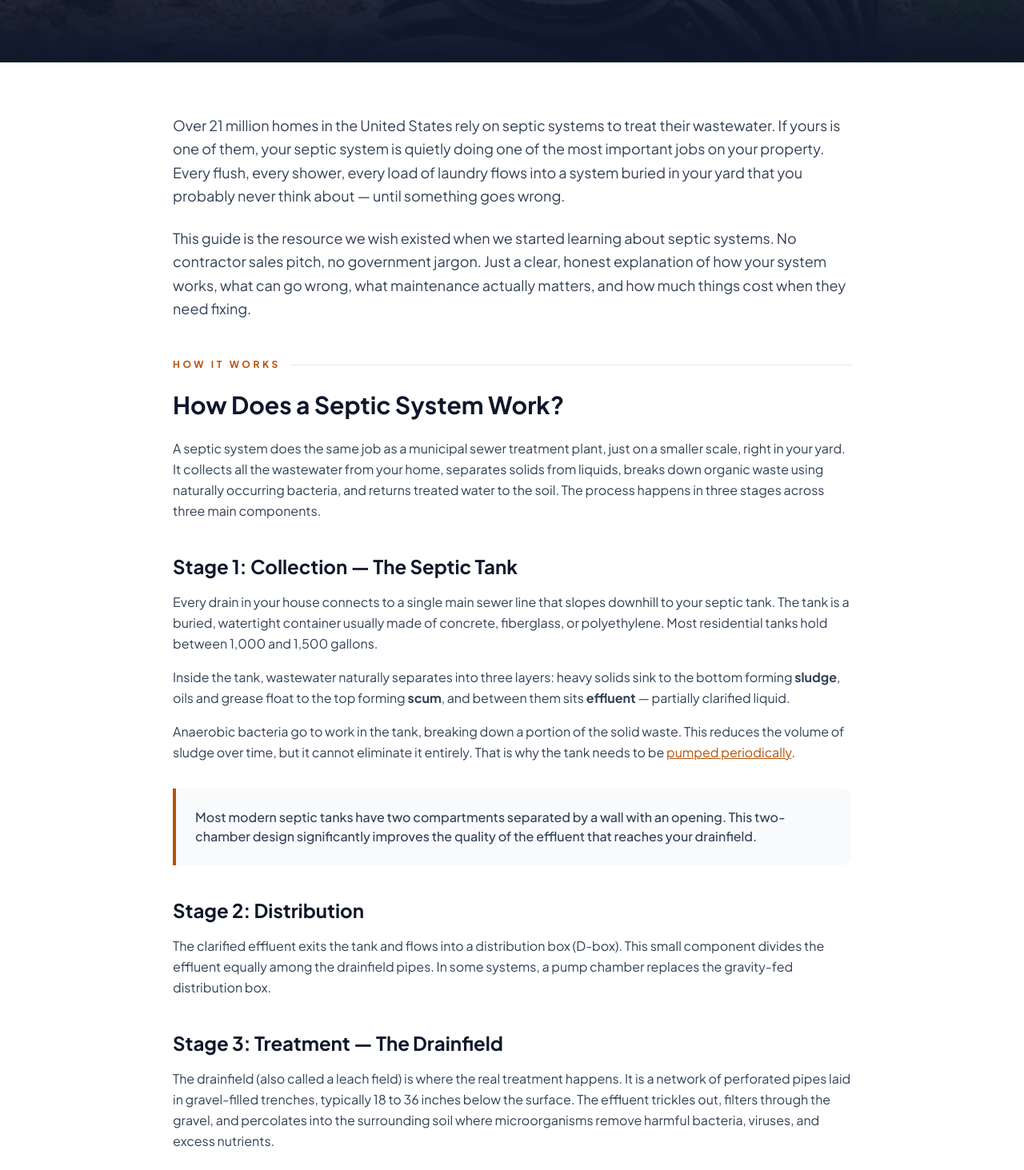
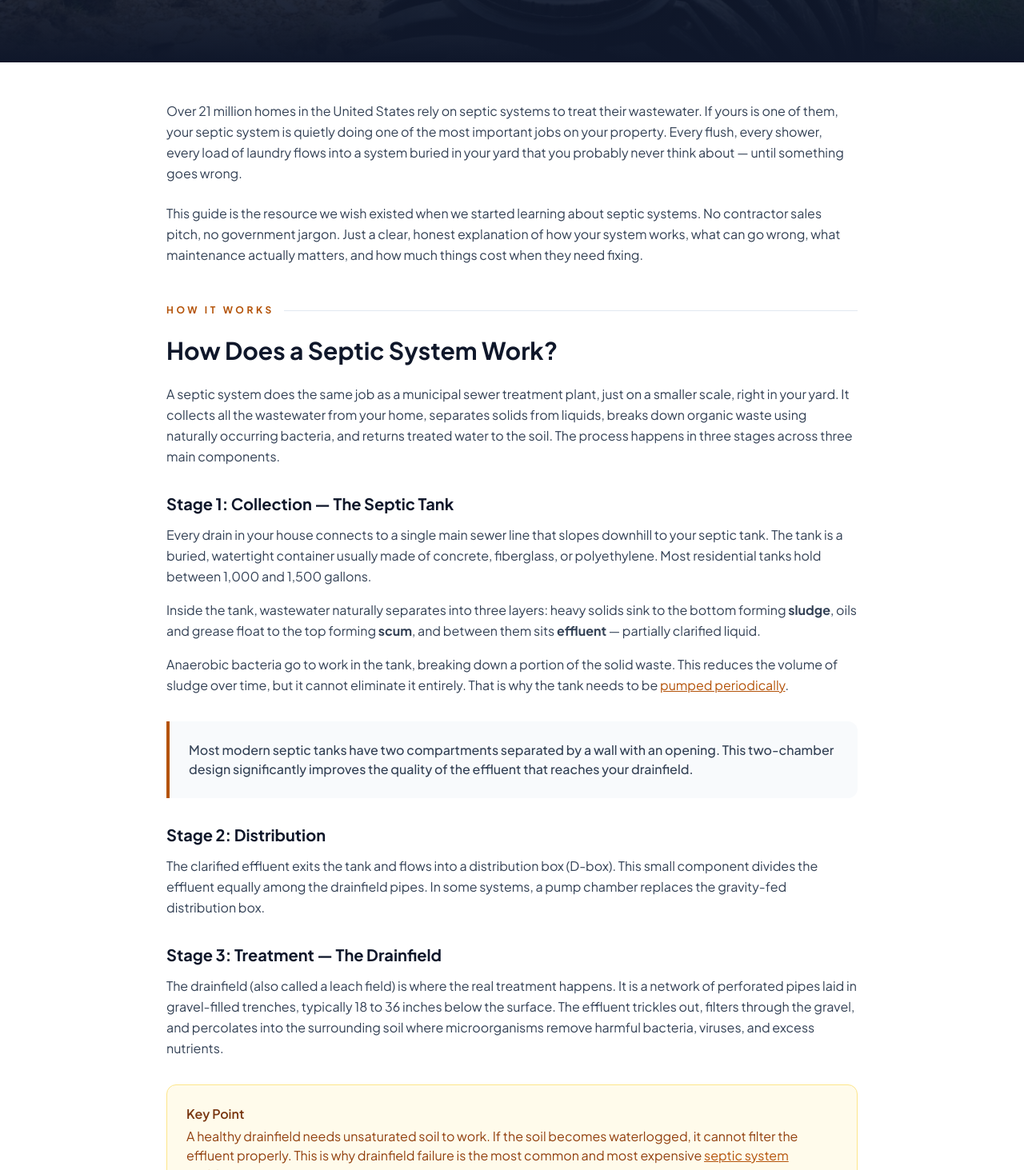
Before and after one commit to thebasementguide2026/theseptic.guide-, a Next.js app: page /articles/complete-septic-guide in a window 1280 px wide. Shown: the part 547-2010 px from the top of the page at 80% size. Built offline with nearby package versions, Linux system fonts and the light colour scheme.

Commit message:
Reduce font sizes to match basement guide article style

```diff
--- a/app/articles/complete-septic-guide/page.tsx
+++ b/app/articles/complete-septic-guide/page.tsx
@@ -121,11 +121,11 @@ export default function CompleteSepticGuideArticle() {
       </section>
 
       {/* Main Content */}
-      <article className='max-w-4xl mx-auto px-6 py-16'>
-        <p className='text-lg text-slate-700 leading-relaxed mb-6'>
+      <article className='max-w-4xl mx-auto px-4 py-12'>
+        <p className='text-base text-slate-700 leading-relaxed mb-6'>
           Over 21 million homes in the United States rely on septic systems to treat their wastewater. If yours is one of them, your septic system is quietly doing one of the most important jobs on your property. Every flush, every shower, every load of laundry flows into a system buried in your yard that you probably never think about &mdash; until something goes wrong.
         </p>
-        <p className='text-lg text-slate-700 leading-relaxed mb-12'>
+        <p className='text-base text-slate-700 leading-relaxed mb-12'>
           This guide is the resource we wish existed when we started learning about septic systems. No contractor sales pitch, no government jargon. Just a clear, honest explanation of how your system works, what can go wrong, what maintenance actually matters, and how much things cost when they need fixing.
         </p>
 
@@ -138,7 +138,7 @@ export default function CompleteSepticGuideArticle() {
           <h2 className='text-3xl font-bold text-slate-900 mb-6'>How Does a Septic System Work?</h2>
           <p className='text-slate-700 leading-relaxed mb-6'>A septic system does the same job as a municipal sewer treatment plant, just on a smaller scale, right in your yard. It collects all the wastewater from your home, separates solids from liquids, breaks down organic waste using naturally occurring bacteria, and returns treated water to the soil. The process happens in three stages across three main components.</p>
 
-          <h3 className='text-2xl font-bold text-slate-900 mb-4 mt-10'>Stage 1: Collection &mdash; The Septic Tank</h3>
+          <h3 className='text-xl font-bold text-slate-900 mb-3 mt-8'>Stage 1: Collection &mdash; The Septic Tank</h3>
           <p className='text-slate-700 leading-relaxed mb-4'>Every drain in your house connects to a single main sewer line that slopes downhill to your septic tank. The tank is a buried, watertight container usually made of concrete, fiberglass, or polyethylene. Most residential tanks hold between 1,000 and 1,500 gallons.</p>
           <p className='text-slate-700 leading-relaxed mb-4'>Inside the tank, wastewater naturally separates into three layers: heavy solids sink to the bottom forming <strong>sludge</strong>, oils and grease float to the top forming <strong>scum</strong>, and between them sits <strong>effluent</strong> &mdash; partially clarified liquid.</p>
           <p className='text-slate-700 leading-relaxed mb-4'>Anaerobic bacteria go to work in the tank, breaking down a portion of the solid waste. This reduces the volume of sludge over time, but it cannot eliminate it entirely. That is why the tank needs to be <Link href='/cost-guides' className='text-amber-700 underline hover:text-amber-800'>pumped periodically</Link>.</p>
@@ -146,10 +146,10 @@ export default function CompleteSepticGuideArticle() {
             <p className='text-slate-700 font-medium'>Most modern septic tanks have two compartments separated by a wall with an opening. This two-chamber design significantly improves the quality of the effluent that reaches your drainfield.</p>
           </div>
 
-          <h3 className='text-2xl font-bold text-slate-900 mb-4 mt-10'>Stage 2: Distribution</h3>
+          <h3 className='text-xl font-bold text-slate-900 mb-3 mt-8'>Stage 2: Distribution</h3>
           <p className='text-slate-700 leading-relaxed mb-4'>The clarified effluent exits the tank and flows into a distribution box (D-box). This small component divides the effluent equally among the drainfield pipes. In some systems, a pump chamber replaces the gravity-fed distribution box.</p>
 
-          <h3 className='text-2xl font-bold text-slate-900 mb-4 mt-10'>Stage 3: Treatment &mdash; The Drainfield</h3>
+          <h3 className='text-xl font-bold text-slate-900 mb-3 mt-8'>Stage 3: Treatment &mdash; The Drainfield</h3>
           <p className='text-slate-700 leading-relaxed mb-4'>The drainfield (also called a leach field) is where the real treatment happens. It is a network of perforated pipes laid in gravel-filled trenches, typically 18 to 36 inches below the surface. The effluent trickles out, filters through the gravel, and percolates into the surrounding soil where microorganisms remove harmful bacteria, viruses, and excess nutrients.</p>
           <div className='bg-amber-50 border border-amber-200 rounded-lg p-6 my-8'>
             <p className='text-amber-900 font-semibold mb-1'>Key Point</p>
@@ -207,7 +207,7 @@ export default function CompleteSepticGuideArticle() {
           <h2 className='text-3xl font-bold text-slate-900 mb-6'>How Often Does a Septic System Need Maintenance?</h2>
           <p className='text-slate-700 leading-relaxed mb-6'>The most important maintenance task is having the tank pumped to remove accumulated sludge and scum. The <a href='https://www.epa.gov/septic/how-care-your-septic-system' target='_blank' rel='noopener noreferrer' className='text-amber-700 underline hover:text-amber-800'>EPA recommends pumping every three to five years</a> for a typical household.</p>
 
-          <h3 className='text-2xl font-bold text-slate-900 mb-4 mt-10'>Pumping Schedule by Tank Size</h3>
+          <h3 className='text-xl font-bold text-slate-900 mb-3 mt-8'>Pumping Schedule by Tank Size</h3>
           <div className='overflow-x-auto my-8'>
             <table className='w-full border-collapse'>
               <thead>
@@ -409,7 +409,7 @@ export default function CompleteSepticGuideArticle() {
             <span className='text-amber-700 font-bold tracking-[0.3em] text-xs uppercase'>GLOSSARY</span>
             <div className='flex-1 h-px bg-slate-200'></div>
           </div>
-          <h2 className='text-3xl font-bold text-slate-900 mb-8'>Septic System Glossary</h2>
+          <h2 className='text-2xl font-bold text-slate-900 mb-6'>Septic System Glossary</h2>
           <div className='grid md:grid-cols-2 gap-x-8 gap-y-4'>
             <div className='border-b border-slate-100 pb-3'>
               <dt className='font-bold text-slate-900'>Effluent</dt>
@@ -467,7 +467,7 @@ export default function CompleteSepticGuideArticle() {
             <span className='text-amber-700 font-bold tracking-[0.3em] text-xs uppercase'>FAQ</span>
             <div className='flex-1 h-px bg-slate-200'></div>
           </div>
-          <h2 className='text-3xl font-bold text-slate-900 mb-8'>Frequently Asked Questions</h2>
+          <h2 className='text-2xl font-bold text-slate-900 mb-6'>Frequently Asked Questions</h2>
           <div className='space-y-4'>
             <details className='border border-slate-200 rounded-lg group'>
               <summary className='p-4 font-semibold text-slate-900 cursor-pointer hover:bg-slate-50 rounded-lg'>How does a septic system work in simple terms?</summary>
```
